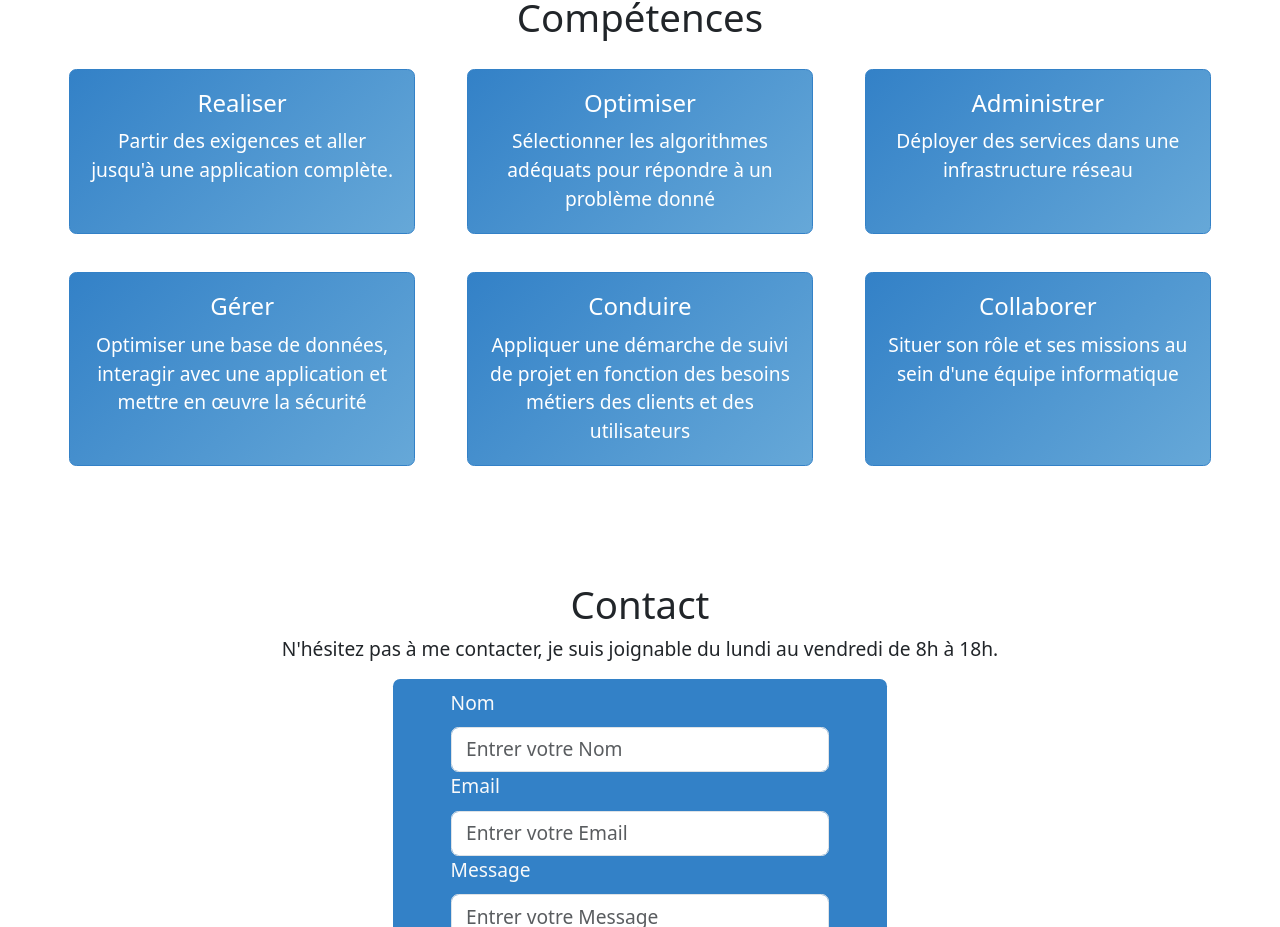
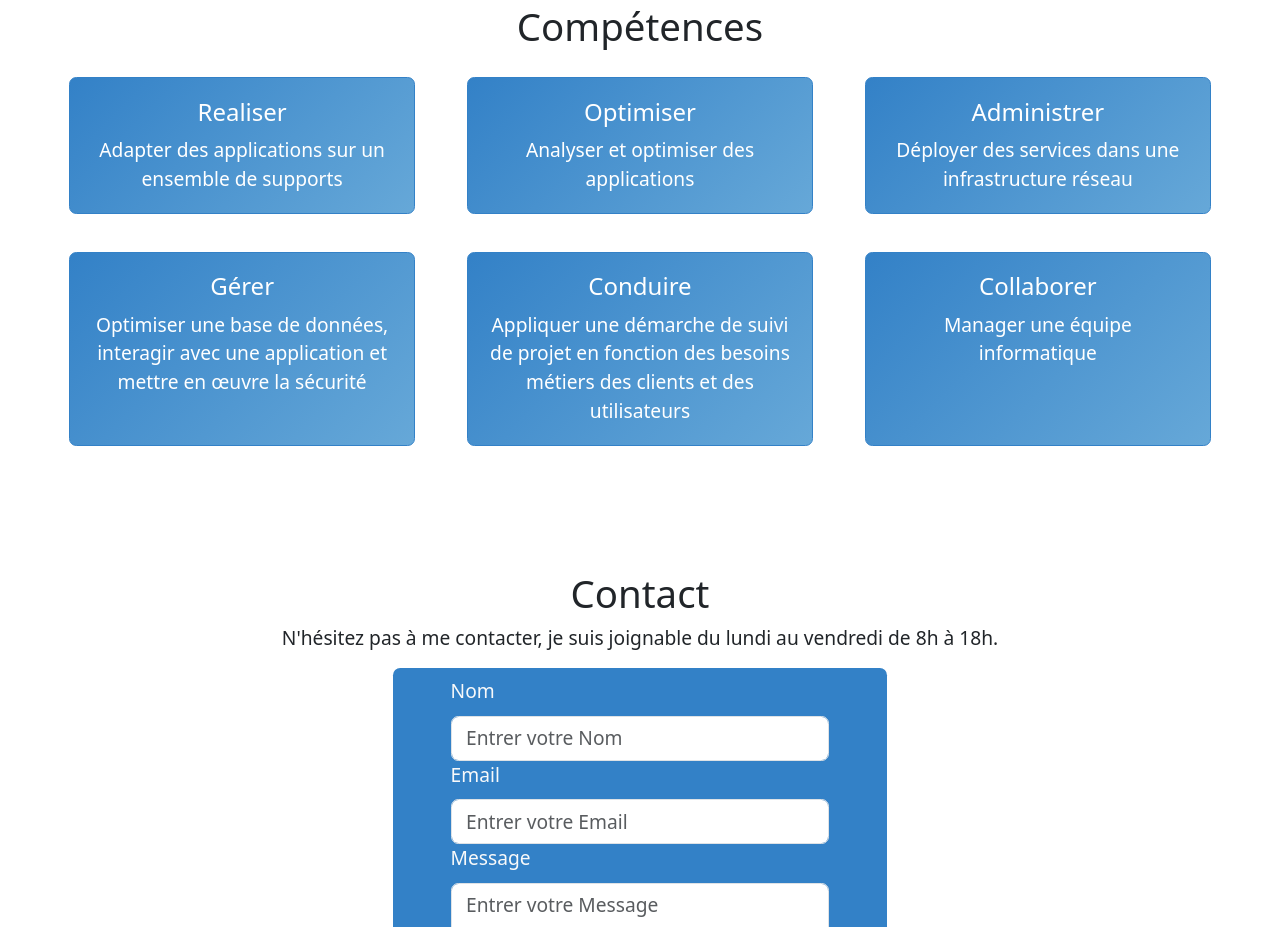
Before and after one commit to Helene-RL/Portfolio, a React (Vite) app: page /#/ in a window 1280 px wide. Shown: the part 3100-4027 px from the top of the page. Built offline with nearby package versions, Linux system fonts and the light colour scheme.

Commit message:
correction des données

```diff
--- a/src/data/homeData.ts
+++ b/src/data/homeData.ts
@@ -58,12 +58,12 @@ export const SkillsData = [
 export const competences = [
     {
         name: "Realiser",
-        description: "Partir des exigences et aller jusqu'à une application complète.",
+        description: "Adapter des applications sur un ensemble de supports",
         projects: [projects.qix, projects.wikiadventure, projects.plurielle]
     },
     {
         name: "Optimiser",
-        description: "Sélectionner les algorithmes adéquats pour répondre à un problème donné",
+        description: "Analyser et optimiser des applications",
         projects: [projects.codexnaturalis, projects.travia, projects.qix_optimisation]
     },
     {
@@ -83,7 +83,7 @@ export const competences = [
     },
     {
         name: "Collaborer",
-        description: "Situer son rôle et ses missions au sein d'une équipe informatique",
+        description: "Manager une équipe informatique",
         projects: [projects.unesco, projects.tchoutchou, projects.jenkins ]
     }
 ];
--- a/src/data/projectsData.ts
+++ b/src/data/projectsData.ts
@@ -253,7 +253,7 @@ export const projects: Record<string, Project> = {
 
     qix_optimisation: {
         id: "qix_optimisation",
-        title: "Qix Optimisation(Terminé)",
+        title: "Qix Optimisation (Terminé)",
         year: "BUT 3",
         description_card:
             "Optimisation du code d'un project de 1er année: Qix.",
@@ -272,17 +272,20 @@ export const projects: Record<string, Project> = {
 
     plurielle: {
         id: "plurielle",
-        title: "Pluri'elle (En cour)",
+        title: "Pluri'elle (En cours)",
         year: "BUT 3",
         description_card:
             "Creation d'un site d'aide à la gestion du recrutement pour l'entreprise Pluri'elle",
         description:
-            "Le projet de digitalisation de Pluri'Elles a pour objectif d'optimiser ses processus internes et d'améliorer l'expérience des employés afin de renforcer leur engagement et leur productivité.",
+            "L’objectif de ce projet est de concevoir deux applications web pour répondre aux besoins de l’entreprise Pluri’Elles. La première application vise à faciliter la gestion du recrutement en permettant au service des ressources humaines de centraliser et d’analyser les candidatures plus efficacement. La seconde est un module d’e-learning destiné aux employés, leur permettant d’accéder à différentes formations. Ce module intègre également une solution utilisant la réalité virtuelle (VR) afin de proposer des expériences de formation immersives.\n",
         objectives: [
-            "Optimiser le recrutement et réduire le turnover en intégrant une solution IA pour l'analyse et la sélection des candidats.",
-            "Fidéliser et former les employés via des outils numériques adaptés"
+            "Concevoir une application web full-stack pour la gestion du recrutement",
+            "Développer une API backend avec Python et FastAPI",
+            "Mettre en place une architecture moderne avec Next.js et React",
+            "Gérer les données et les utilisateurs avec PostgreSQL",
+            "Déployer et automatiser le projet avec Docker et GitLab CI/CD"
         ],
-        technos: ["Python", "React", "PostgreSQL"],
+        technos: ["Next.js","Python","FastAPI", "React", "TypeScript", "PostgreSQL","Docker","GitLab CI/CD",],
         image: "plurielle.png",
         faitAvec: ["damienTremerie", "romainLoncin", "randyBouJaber", "alexisTelle", "julienSynaeve"],
     },
@@ -302,7 +305,7 @@ export const projects: Record<string, Project> = {
             "Gérer le code et les versions via GitHub",
             "Appliquer les bonnes pratiques de qualité web et de développement"
         ],
-        technos: ["C", "Jenkins", "Docker", "Github"],
+        technos: ["C", "Jenkins", "Docker", "Github", "CI/CD"],
         image: "jenkins.png",
         faitAvec: ["damienTremerie", "romainLoncin", "emilieXu", "jeremyZheng"],
     },
```
